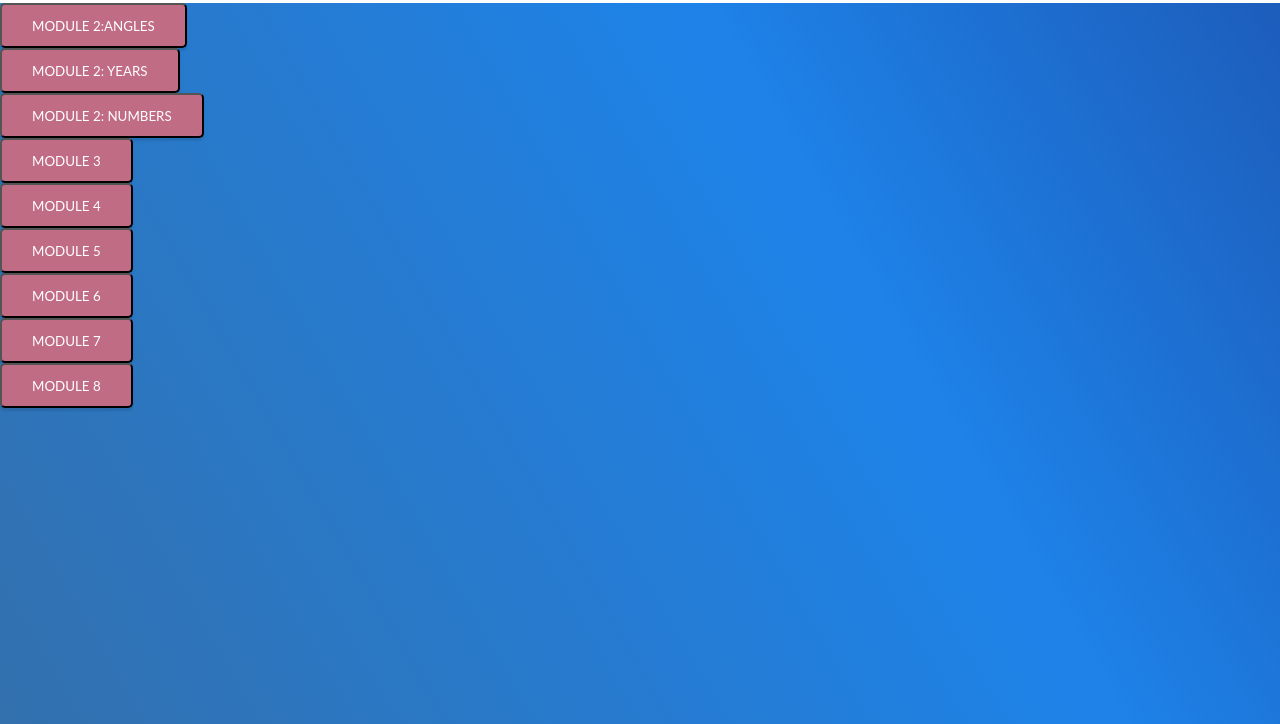
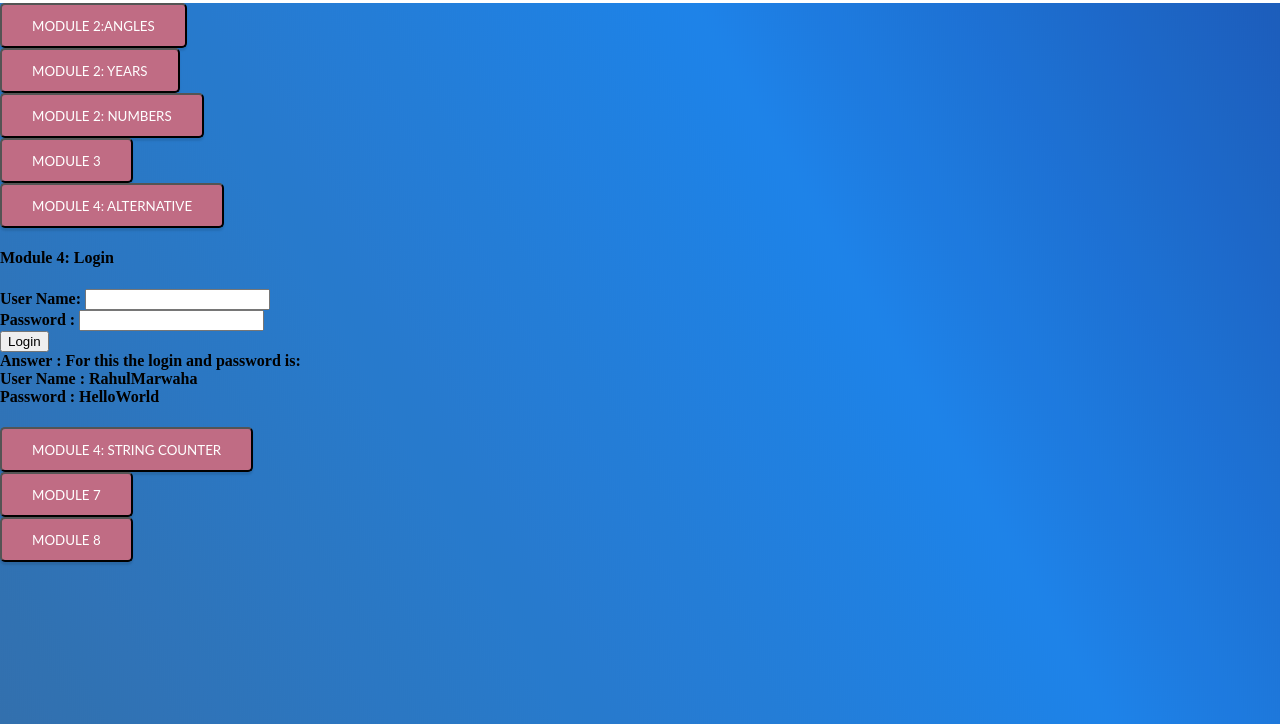
Before and after one commit to RahulMarwaha/RahulMarwaha, a plain HTML site: page Pages/Assignments.html in a window 1280 px wide. Shown: the part 76-800 px from the top of the page. Drawn offline with Linux system fonts and the light colour scheme.

Commit message:
2019-11-08

```diff
--- a/Pages/Assignments.html
+++ b/Pages/Assignments.html
@@ -26,13 +26,28 @@
 	 	<button type="submit" formtarget="_blank" formaction="">Module 3</button>
 	 </div>
 	 <div>
-	 <button type="submit" formtarget="_blank" formaction="">Module 4</button>
+	 <button onclick="Alternative()">Module 4: Alternative</button>
+	</div>
+	<div class="container">
+	 <div class="main">
+	 	<h4> Module 4: Login<h4>
+	 	<form id="form_id" method="post" name="myform">
+	 		<label>User Name:</label>
+	 		<input type="text" name="username" id="username"/>
+	 		<div>
+	 		<label>Password :</label>
+	 		<input type="password" name="password" id="password"/>
+	 	</div>
+	 	<div>
+	 		<input type="button" value="Login" id="sumbit" onclick="login()"/>
+	 	</div>
+	 	</form>
+	 	<span><b class="answer">Answer : </b> For this the login and password is:<br/><b class="valid">User Name : RahulMarwaha<br/>
+	 	Password : HelloWorld</span>
+	 </div>
 	</div>
 	<div>
-	 <button type="submit" formtarget="_blank" formaction="">Module 5</button>
-	</div>
-	<div>
-	 <button type="submit" formtarget="_blank" formaction="">Module 6</button>
+	 <button onclick="Counter()">Module 4: String Counter</button>
 	</div>
 	<div>
 	 <button type="submit" formtarget="_blank" formaction="">Module 7</button>
--- a/Pages/Java.js
+++ b/Pages/Java.js
@@ -42,3 +42,25 @@ for(var i=1; i<=100; i++){
 }
 }
 //the numbers will be shown in console//
+function Alternative(){
+	var txt = prompt("What is your sentence/word??");
+	var character = txt.toLowerCase().split("");
+	for(var i=0; i <character.length; i+=2){
+		character[i] = character[i].toUpperCase();
+	}
+	console.log(character.join(""));
+}
+function login(){
+	var username = document.getElementById("username").value;
+	var password = document.getElementById("password").value;
+	if(username=="RahulMarwaha" && password == "HelloWorld"){
+		alert("Login accepted");
+	}
+	else{
+		alert("Login denied. Please Try again or change your password!")
+	}
+}
+function Counter(){
+	var txt = prompt("Type in a word or a sentance");
+	console.log(txt + " is " + txt.length + " characters long")
+}
```
